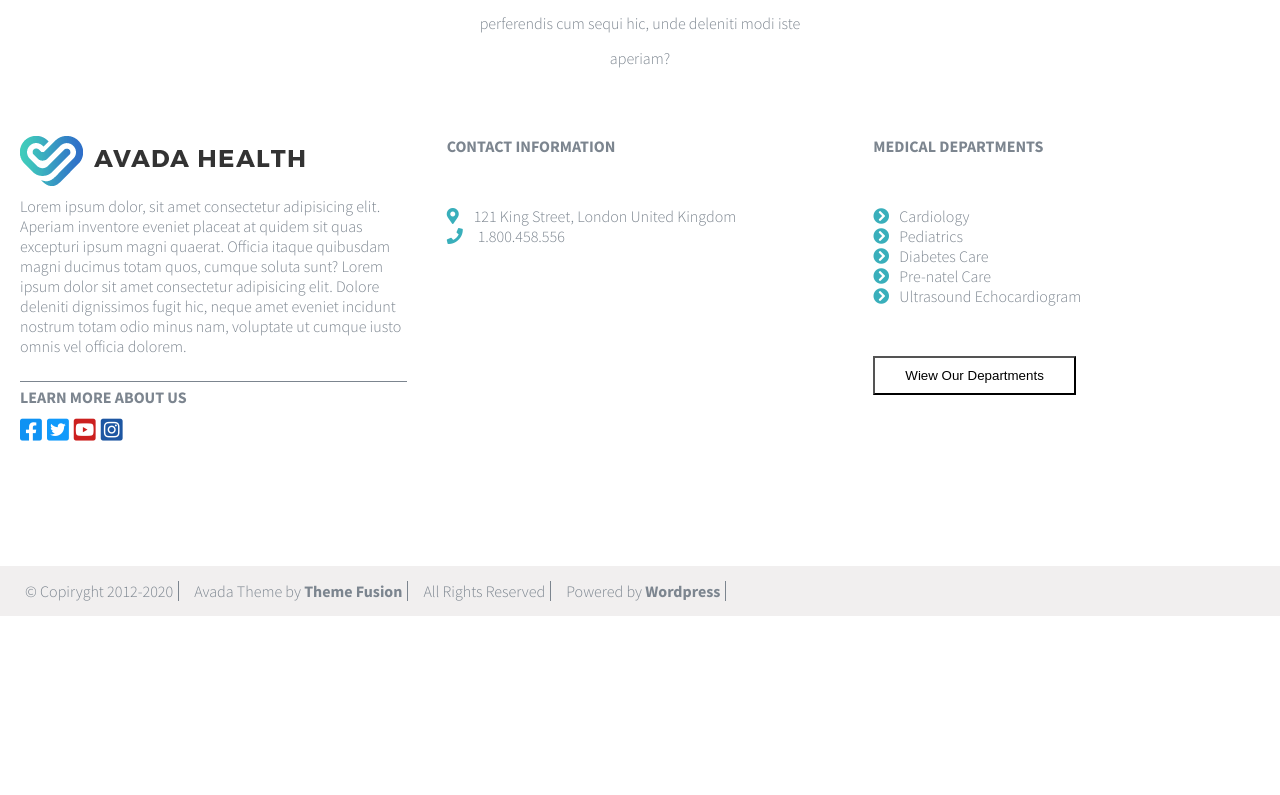
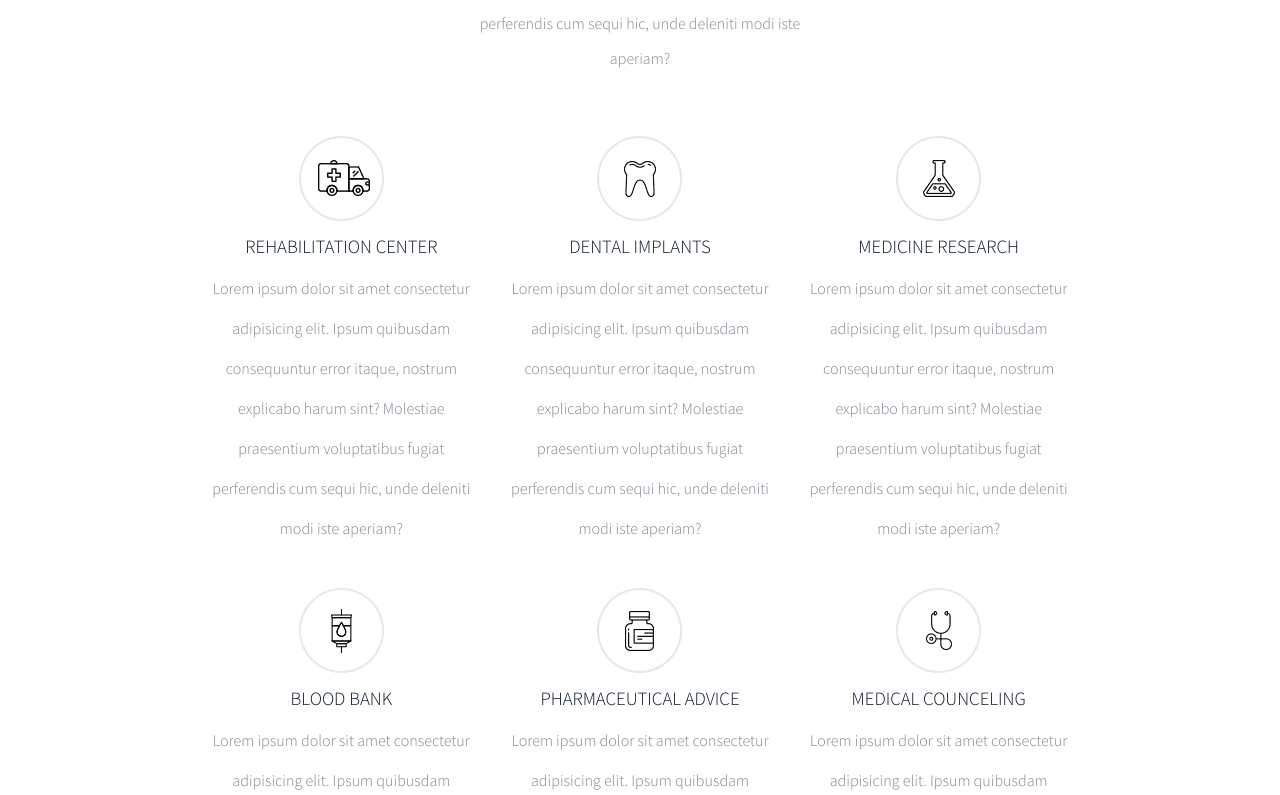
Before and after one commit to LucaHLR91/proj-html-vuejs, a Vue app: page / in a window 1280 px wide. Shown: the part 3525-4320 px from the top of the page. Before the commit the page ends 4141 px from the top, so only its background shows below. Built offline with nearby package versions, Linux system fonts and the light colour scheme.

Commit message:
services bottom

```diff
--- a/src/components/Main.vue
+++ b/src/components/Main.vue
@@ -48,7 +48,11 @@
           <p>Lorem ipsum dolor sit amet consectetur adipisicing elit. Ipsum quibusdam consequuntur error itaque, nostrum explicabo harum sint? Molestiae praesentium voluptatibus fugiat perferendis cum sequi hic, unde deleniti modi iste aperiam?</p>
         </div>
         <div class="services_bottom">
-
+          <div v-for="(service, index) in services" :key="index" class="service">
+            <img :src="require(`../${service.img}`)" alt="immagine">
+            <h3>{{service.title}}</h3>
+            <p>{{service.text}}</p>
+          </div>
         </div>
       </div>
     </section>
@@ -113,7 +117,39 @@ export default {
             instagram: 'fab fa-instagram-square',
             img: 'assets/img/doctor-3.jpg',
           },
-        ]
+        ],
+        services: [
+          {
+            title: 'Rehabilitation center',
+            img: 'assets/img/icon-14.png',
+            text: 'Lorem ipsum dolor sit amet consectetur adipisicing elit. Ipsum quibusdam consequuntur error itaque, nostrum explicabo harum sint? Molestiae praesentium voluptatibus fugiat perferendis cum sequi hic, unde deleniti modi iste aperiam?',
+          },
+          {
+            title: 'Dental Implants',
+            img: 'assets/img/icon-15.png',
+            text: 'Lorem ipsum dolor sit amet consectetur adipisicing elit. Ipsum quibusdam consequuntur error itaque, nostrum explicabo harum sint? Molestiae praesentium voluptatibus fugiat perferendis cum sequi hic, unde deleniti modi iste aperiam?',
+          },
+          {
+            title: 'Medicine Research',
+            img: 'assets/img/icon-16.png',
+            text: 'Lorem ipsum dolor sit amet consectetur adipisicing elit. Ipsum quibusdam consequuntur error itaque, nostrum explicabo harum sint? Molestiae praesentium voluptatibus fugiat perferendis cum sequi hic, unde deleniti modi iste aperiam?',
+          },
+          {
+            title: 'Blood Bank',
+            img: 'assets/img/icon-11.png',
+            text: 'Lorem ipsum dolor sit amet consectetur adipisicing elit. Ipsum quibusdam consequuntur error itaque, nostrum explicabo harum sint? Molestiae praesentium voluptatibus fugiat perferendis cum sequi hic, unde deleniti modi iste aperiam?',
+          },
+          {
+            title: 'Pharmaceutical advice',
+            img: 'assets/img/icon-12.png',
+            text: 'Lorem ipsum dolor sit amet consectetur adipisicing elit. Ipsum quibusdam consequuntur error itaque, nostrum explicabo harum sint? Molestiae praesentium voluptatibus fugiat perferendis cum sequi hic, unde deleniti modi iste aperiam?',
+          },
+          {
+            title: 'Medical counceling',
+            img: 'assets/img/icon-13.png',
+            text: 'Lorem ipsum dolor sit amet consectetur adipisicing elit. Ipsum quibusdam consequuntur error itaque, nostrum explicabo harum sint? Molestiae praesentium voluptatibus fugiat perferendis cum sequi hic, unde deleniti modi iste aperiam?',
+          },
+        ],
       }
     }
 }
@@ -281,4 +317,27 @@ export default {
     line-height: 35px;
   }
 }
+
+.services_bottom {
+  display: flex;
+  flex-wrap: wrap;
+
+  .service {
+    width: calc(100% / 3);
+    text-align: center;
+    padding: 20px;
+
+    h3 {
+      font-weight: 300;
+      text-transform: uppercase;
+      color: $primary_title_color;
+      padding: 10px 0;
+    }
+
+    p {
+      line-height: 40px;
+      color: $secondary_text_color;
+    }
+  }
+}
 </style>
```
